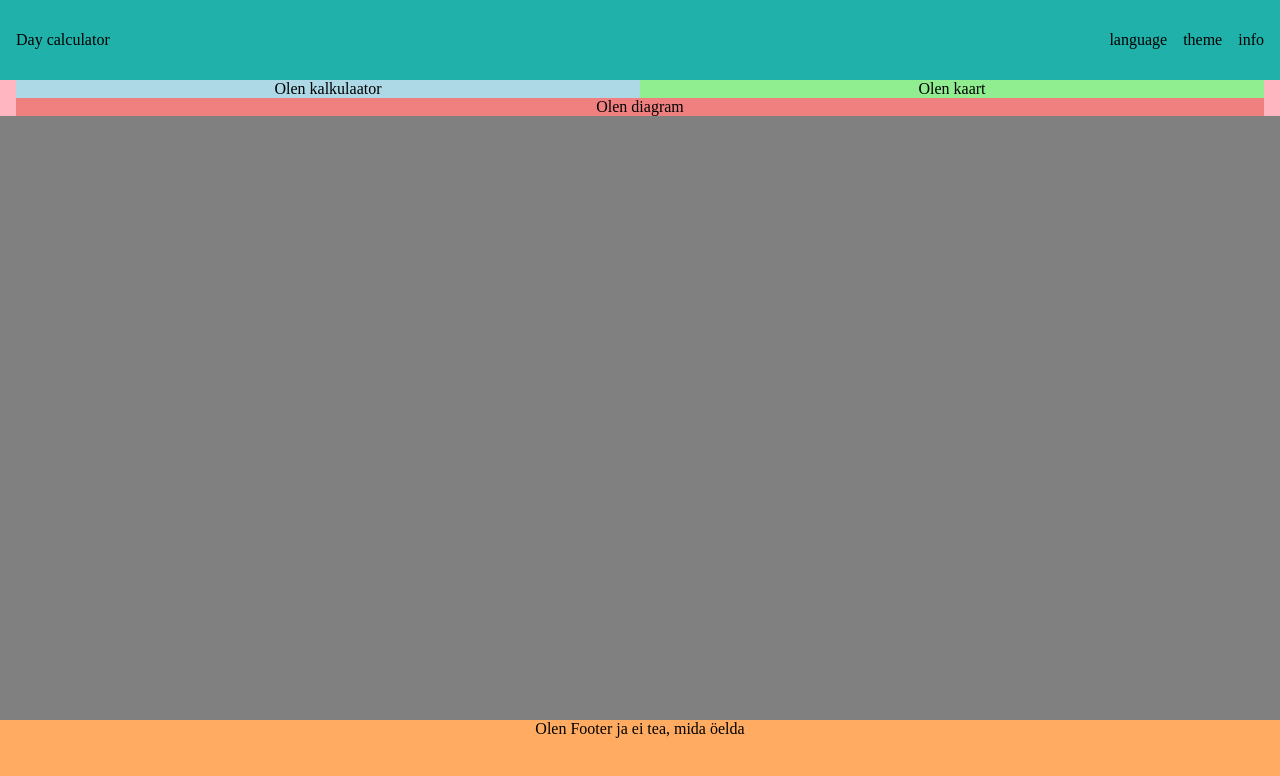
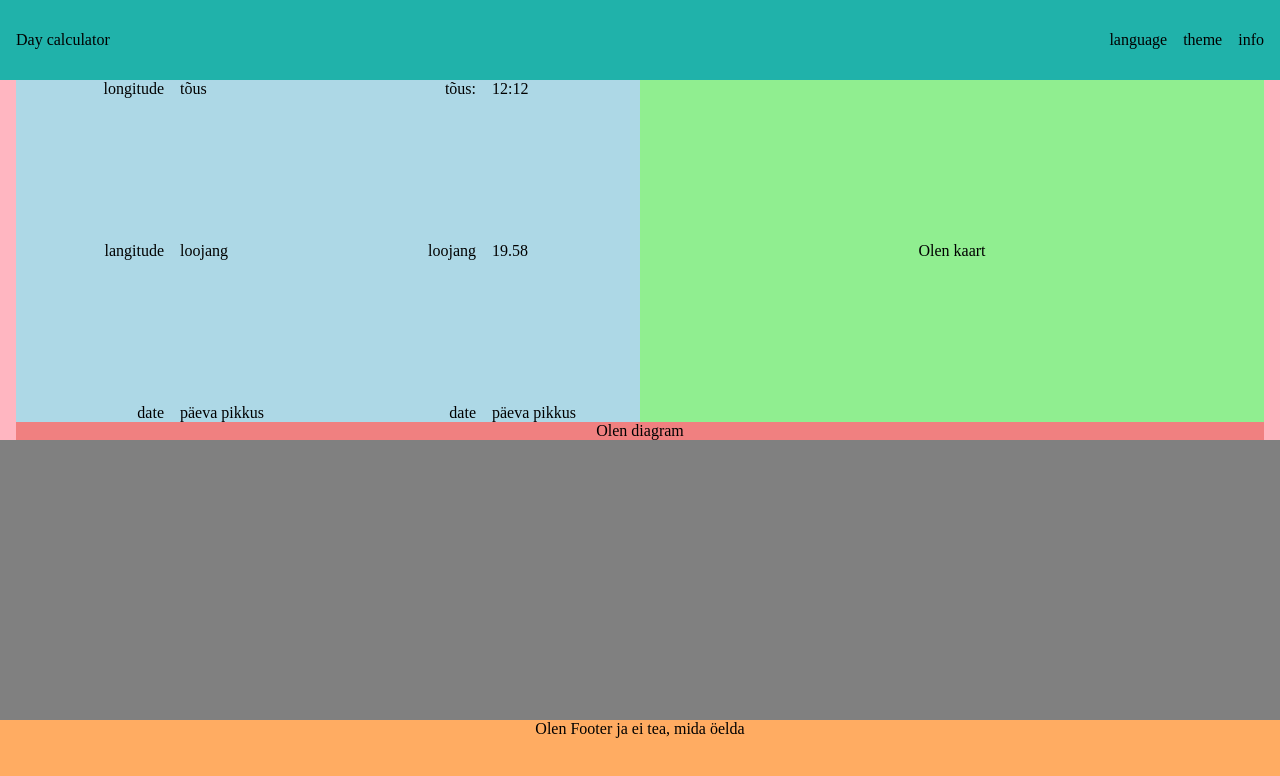
Before and after one commit to KaurTaal/DayCalculator, a Vue app: page / in a window 1280 px wide. Shown: the top 776 px of the page. Built offline with nearby package versions, Linux system fonts and the light colour scheme.

Commit message:
kalkulaatori layout

```diff
--- a/src/components/Calculator.vue
+++ b/src/components/Calculator.vue
@@ -1,24 +1,92 @@
 <template>
-  <div class="calc-cont">
-    Olen kalkulaator
+  <div class="calc-container">
+
+    <div class="calc-input-data">
+      <div class="calc-input-data-content">
+        <div class="placeholders-info">longitude</div>
+        <div class="placeholders-input">tõus</div>
+      </div>
+
+      <div class="calc-input-data-content">
+        <div class="placeholders-info">langitude</div>
+        <div class="placeholders-input">loojang</div>
+      </div>
+
+      <div class="calc-input-data-content">
+        <div class="placeholders-info">date</div>
+        <div class="placeholders-input">päeva pikkus</div>
+      </div>
+    </div>
+
+    <div class="calc-input-result">
+      <div class="calc-input-result-content">
+        <div class="placeholders-info">tõus:</div>
+        <div class="placeholders-input">12:12</div>
+      </div>
+
+      <div class="calc-input-result-content">
+        <div class="placeholders-info">loojang</div>
+        <div class="placeholders-input">19.58</div>
+      </div>
+
+      <div class="calc-input-result-content">
+        <div class="placeholders-info">date</div>
+        <div class="placeholders-input">päeva pikkus</div>
+      </div>
+    </div>
+
   </div>
 
 </template>
+
 
 <script>
 export default {
   name: "calculator"
 }
+
+
 </script>
 
 <style scoped>
-.calc-cont{
+
+
+.calc-container {
+  display: grid;
+  grid-template-columns: 1fr 1fr;
+}
+
+
+.calc-input-data, .calc-input-result {
   display: flex;
   flex-direction: column;
   justify-content: center;
   align-items: center;
   background-color: lightblue;
   width: 100%;
-  height:100%;
+  height: 100%;
+  gap: 9em;
 }
+
+.placeholders-info{
+  width: 50%;
+  display: flex;
+  justify-content: flex-end;
+}
+
+.placeholders-input{
+  width: 50%;
+  display: flex;
+  justify-content: flex-start
+}
+
+.calc-input-data-content, .calc-input-result-content{
+  display: flex;
+  flex-direction: row;
+  align-items: center;
+  gap: 1em;
+  width: 100%;
+}
+
+
 </style>
```
